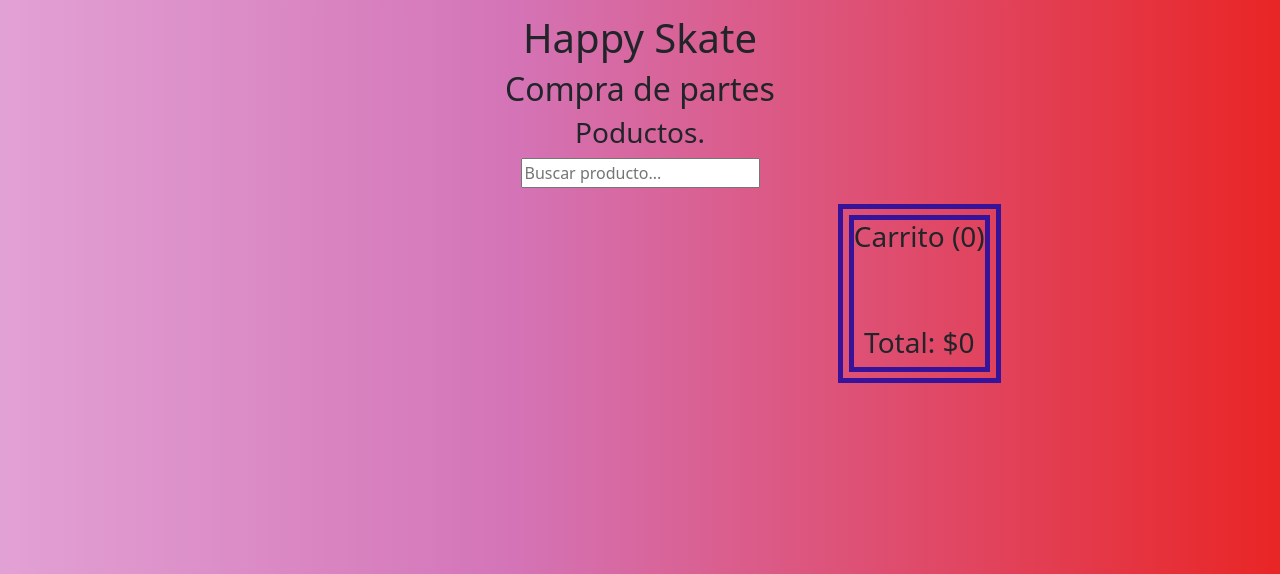
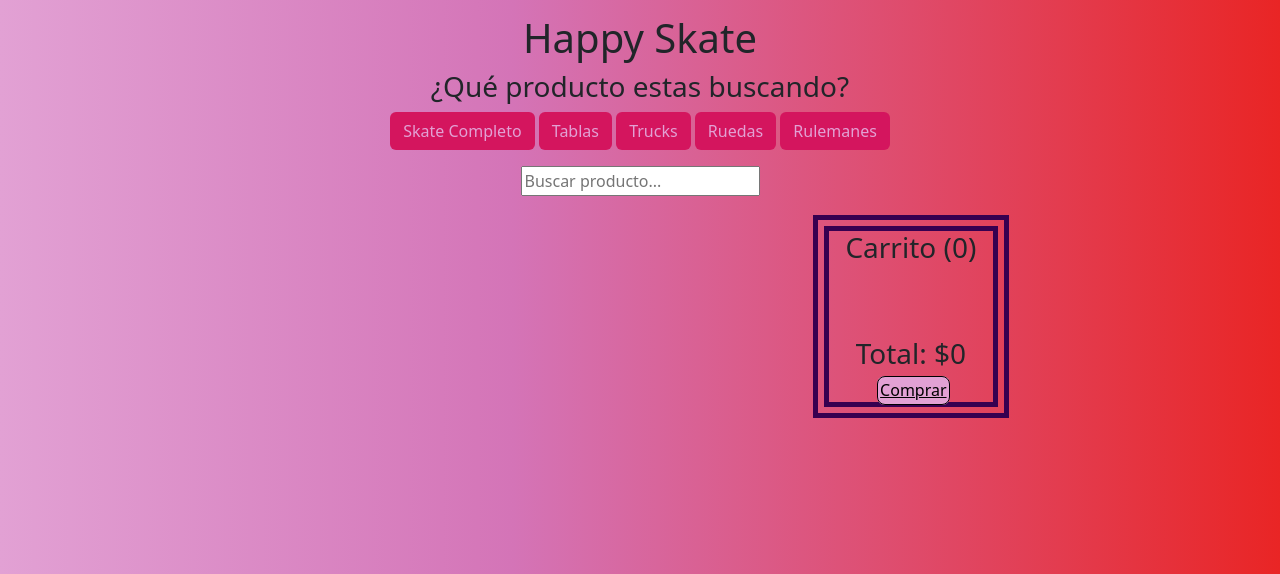
Before and after one commit to Roysandrone1998/Happy-Skate-js, a plain HTML site: page index.html in a window 1280 px wide. Shown: the part 226-800 px from the top of the page. Drawn offline with nearby package versions, Linux system fonts and the light colour scheme.

Commit message:
terminando

```diff
--- a/css/style.css
+++ b/css/style.css
@@ -52,10 +52,6 @@ header {
     justify-content: center;
     text-align: center;
   }
-  .subtitle {
-    justify-content: center;
-    text-align: center;
-  }
   .btnQuitar{
     margin: 3rem;
     padding: 1.5%;
@@ -64,6 +60,7 @@ header {
     border: 1px solid rgb(0, 0, 0);
     border-radius: 0.5rem;
   }
+  .btnComprar,
   .btnAgregar{
     margin: 3rem;
     padding: 1.5%;
@@ -72,10 +69,22 @@ header {
     border: 1px solid rgb(0, 0, 0);
     border-radius: 0.5rem;
   }
+  .btnAgregar:hover,
+  .btnQuitar:hover,
+  .btn:hover {
+    background-color:rgb(0, 0, 0);
+    color: rgb(226, 161, 212);
+    border: 1px solid  rgb(226, 161, 212);
+}
+.btnCategorias{
+  color: rgb(226, 161, 212);
+  background-color:rgb(212, 21, 94) ;
+  transition: 0.5s ;
+}
   .datoindex{
     margin-top: 10%;
     margin-bottom:10%;
-    border: 1rem double  #371399;
+    border: 1rem double  #370050;
   }
   #carrito{
     min-height: 0.5rem;
@@ -100,3 +109,7 @@ header {
     width: 300px;
     height: 300px;
   }
+  .ocultar {
+    right: -340px;
+    transition: all 0.2s;
+  }
--- a/index.html
+++ b/index.html
@@ -19,9 +19,15 @@
     <main><!--contenido principal-->
         <section  class="animate__animated animate__backInLeft">
             <h1 class="title">Happy Skate</h1>
-            <h2 class="subtitle">Compra de partes</h2>
             <div>
-                <h3>Poductos.</h3>
+                <h3>¿Qué producto estas buscando?</h3>
+                <ul id="categorias"><!--Botones bootstrap-->
+                    <button type="button" class="btn btnCategorias">Skate Completo</button>
+                    <button type="button" class="btn btnCategorias">Tablas</button>
+                    <button type="button" class="btn btnCategorias">Trucks</button>
+                    <button type="button" class="btn btnCategorias">Ruedas</button>
+                    <button type="button" class="btn btnCategorias">Rulemanes</button>
+                </ul>
                 <form id="formBuscar">
                     <input type="text" id="inputBuscar" value="" placeholder="Buscar producto..." />
                 </form>
@@ -50,7 +56,8 @@
                         <div id="carrito">
                             <!-- Acá vamos a cargar los productos que estén en el carrito -->
                         </div>
-                        <h3>Total: $<span id="totalCarrito">0</span></h3>
+                        <h3>Total: $<span id="totalCarrito">0.</span></h3>
+                        <a href="#" id="botonComprar" class="btnComprar oculto">Comprar</a>
                     </section>
                 </div>
             </section>
--- a/js/index.js
+++ b/js/index.js
@@ -4,11 +4,18 @@ class BaseDeDatos {
     this.productos = [];
     // Vamos a cargar todos los productos que tengamos
     // Productos
-    this.agregarRegistro(1, "Trucks Lab", 5000, "trucks", "truck.jfif");
-    this.agregarRegistro(2, "Ruedas", 3200, "ruedas", "rueda.jfif");
-    this.agregarRegistro(3, "Rulemanes", 4500, "rulemanes", "rulemanes.jfif");
-    this.agregarRegistro(4, "Trucks Sk8", 5500, "trucks", "truck2.jfif")
-    this.agregarRegistro(5, "Ruedas Wodoo", 2200, "ruedas", "rueda2.jfif");
+    this.agregarRegistro(1, "Trucks Lab", 5000, "Trucks", "truck.jfif");
+    this.agregarRegistro(2, "Trucks Sk8", 5500, "Trucks", "truck2.jfif")
+    this.agregarRegistro(3, "Rulemanes Woodo", 4200, "Rulemanes", "rulemanes2.jfif");
+    this.agregarRegistro(4, "Rulemanes", 4500, "Rulemanes", "rulemanes.jfif");
+    this.agregarRegistro(5, "Ruedas Martinez", 3200, "Ruedas", "rueda.jfif");
+    this.agregarRegistro(6, "Ruedas Wodoo", 2200, "Ruedas", "rueda2.jfif");
+    this.agregarRegistro(7, "Tabla Tuxs", 12000, "Tablas", "tabla1.jfif");
+    this.agregarRegistro(8, "Tabla NN", 13000, "Tablas", "tabla2.jfif");
+    this.agregarRegistro(9, "Tabla Zero", 15000, "Tablas", "tabla3.jfif");
+    this.agregarRegistro(10, "Skate Element", 25000, "Skate Completo", "skateC1.jfif");
+    this.agregarRegistro(11, "Skate NN", 20000, "Skate Completo", "skateC2.jfif");
+    this.agregarRegistro(12, "Skate Element", 25000, "Skate Completo", "skateC3.jfif");
   }
 //registro de productos
   agregarRegistro(id, nombre, precio, categoria, imagen) {
@@ -27,7 +34,11 @@ class BaseDeDatos {
   registrosPorNombre(palabra) {
     return this.productos.filter((producto) => producto.nombre.toLowerCase().includes(palabra));
   }
-}
+  registrosPorCategorias(categoria) {
+    return this.productos.filter((producto) => producto.categoria === categoria);
+  }
+  }
+
 
 // Clase carrito
 class Carrito {
@@ -137,6 +148,16 @@ const divProductos = document.querySelector("#productos");
 const formBuscar = document.querySelector("#formBuscar");
 const inputBuscar = document.querySelector("#inputBuscar");
 const botonCarrito = document.querySelector("section h1");
+const botonesCategorias = document.querySelectorAll(".btnCategorias");
+
+// Botones categorías
+botonesCategorias.forEach((boton) => {
+  boton.addEventListener("click", (event) => {
+    event.preventDefault();
+    const productosPorCategoria = bd.registrosPorCategorias(boton.innerText);
+    cargarProductos(productosPorCategoria);
+  });
+});
 
 // Muestra los registros de la base de datos en nuestro HTML
 function cargarProductos(productos) {
```
Also changed, not shown: img/rulemanes2.jfif (added), img/skateC1.jfif (added), img/skateC2.jfif (added), img/skateC3.jfif (added), img/tabla1.jfif (added), img/tabla2.jfif (added), img/tabla3.jfif (added).
